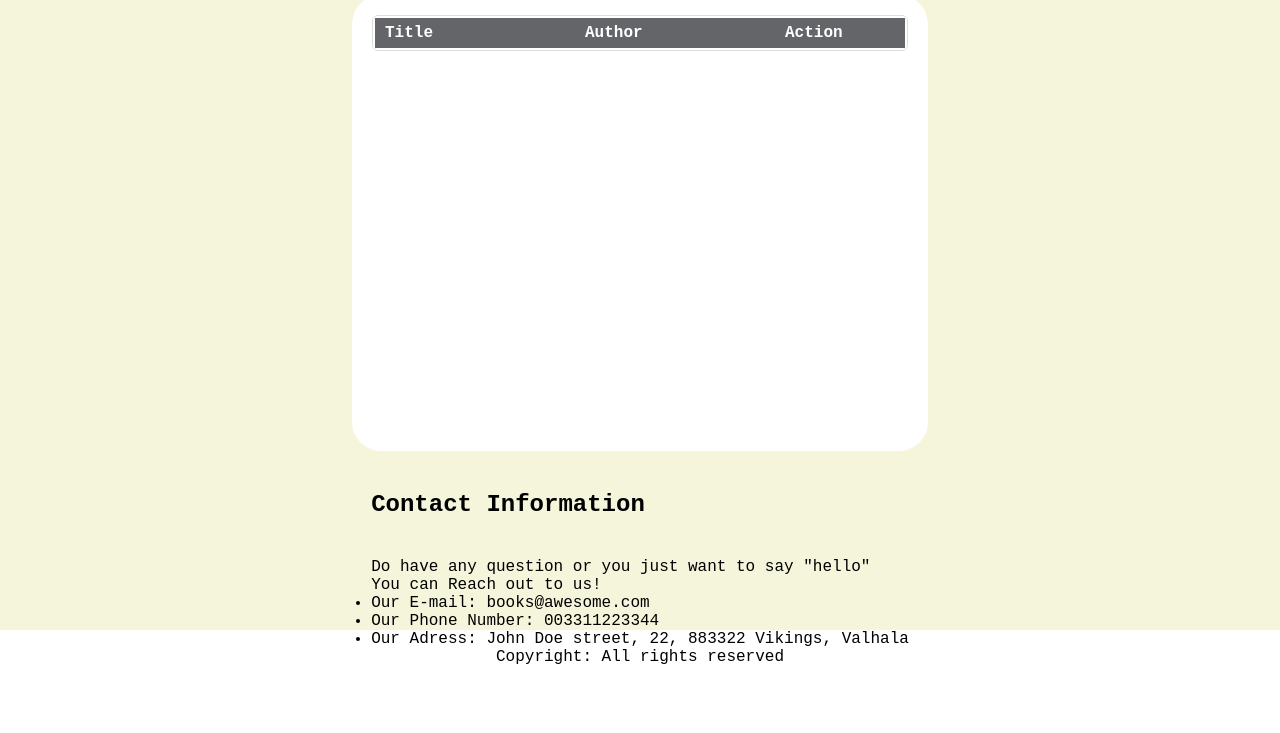
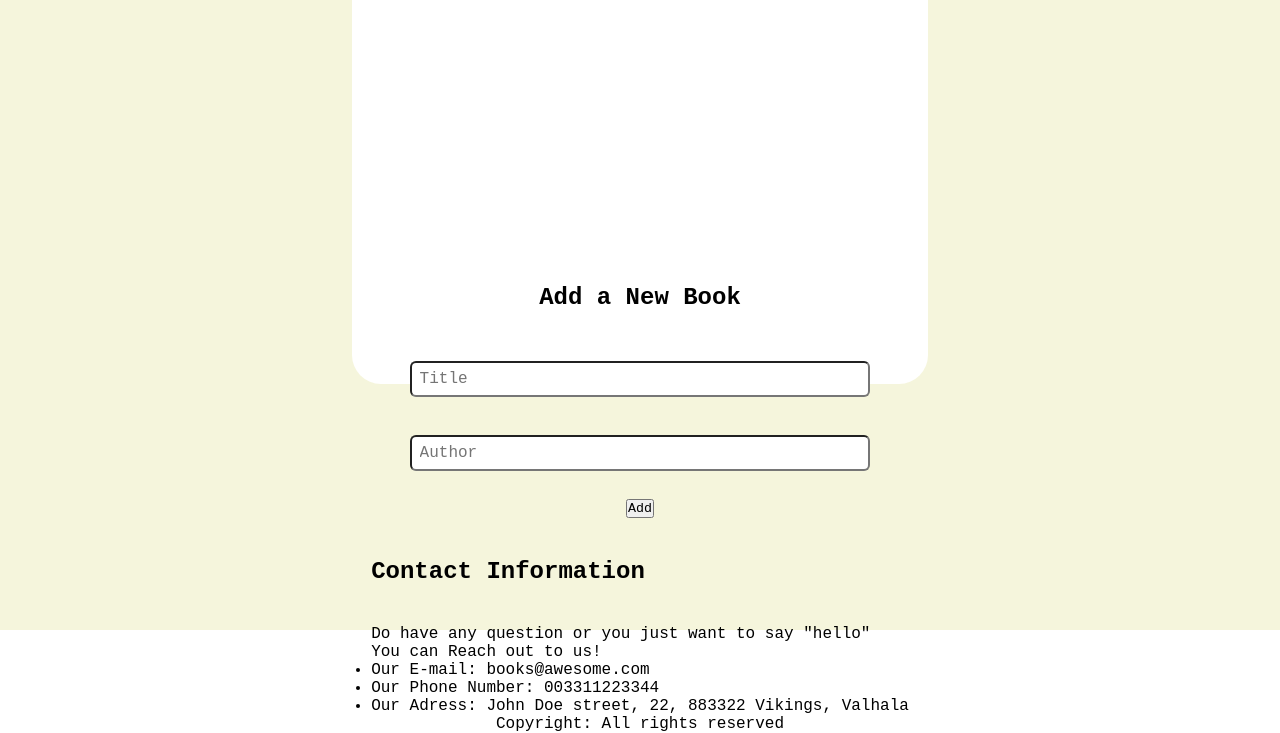
Before and after one commit to soesandarwin2201/awesome-books, a website: page index.html in a window 1280 px wide. Shown: the part 106-839 px from the top of the page. Before the commit the page ends 800 px from the top, so only its background shows below. Drawn offline with Linux system fonts and the light colour scheme.

Commit message:
add style for all input section

```diff
--- a/style.css
+++ b/style.css
@@ -105,7 +105,7 @@ tr:hover {
 
 
   #add_book {
-    display: none;
+    /* display: none; */
     width: 45%;
     margin-top: -100px;
     text-align: center;
@@ -118,3 +118,13 @@ tr:hover {
   #add_book h2 {
     margin-bottom: 50px;
   }
+
+input {
+    width: 80%;
+    margin: 10px auto;
+    height: 36px;
+    border-radius: 6px;
+    display: block;
+    padding: 8px;
+    font-size: 16px;
+}
```
